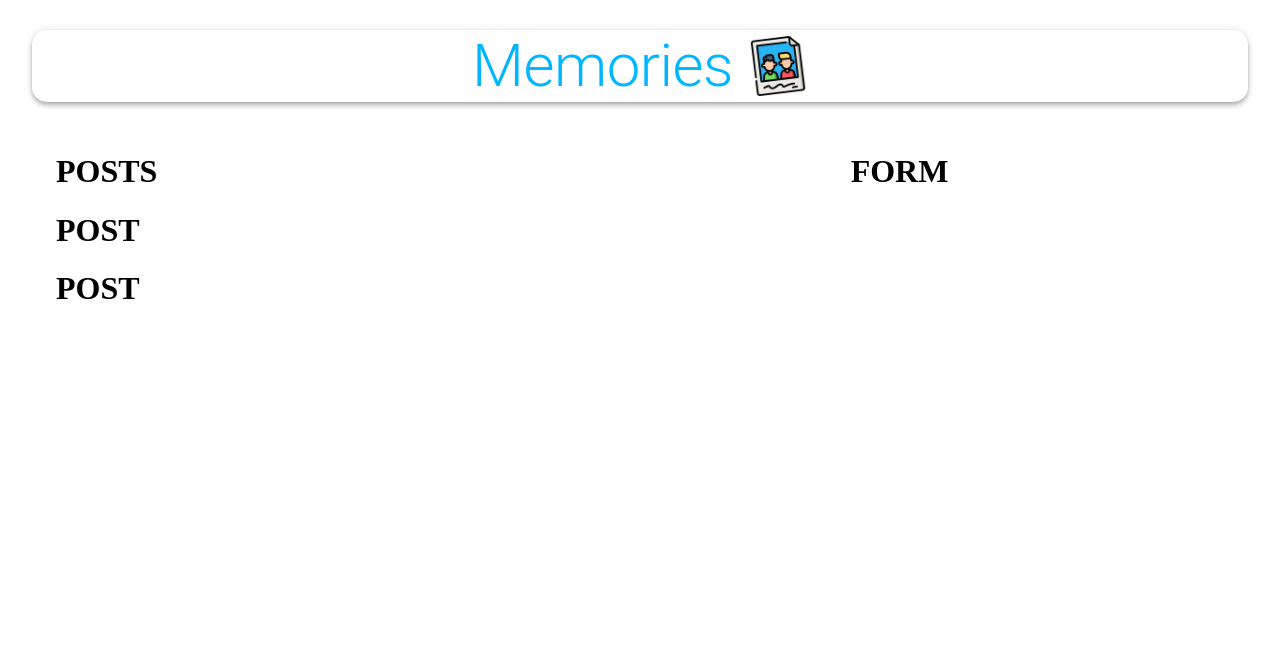
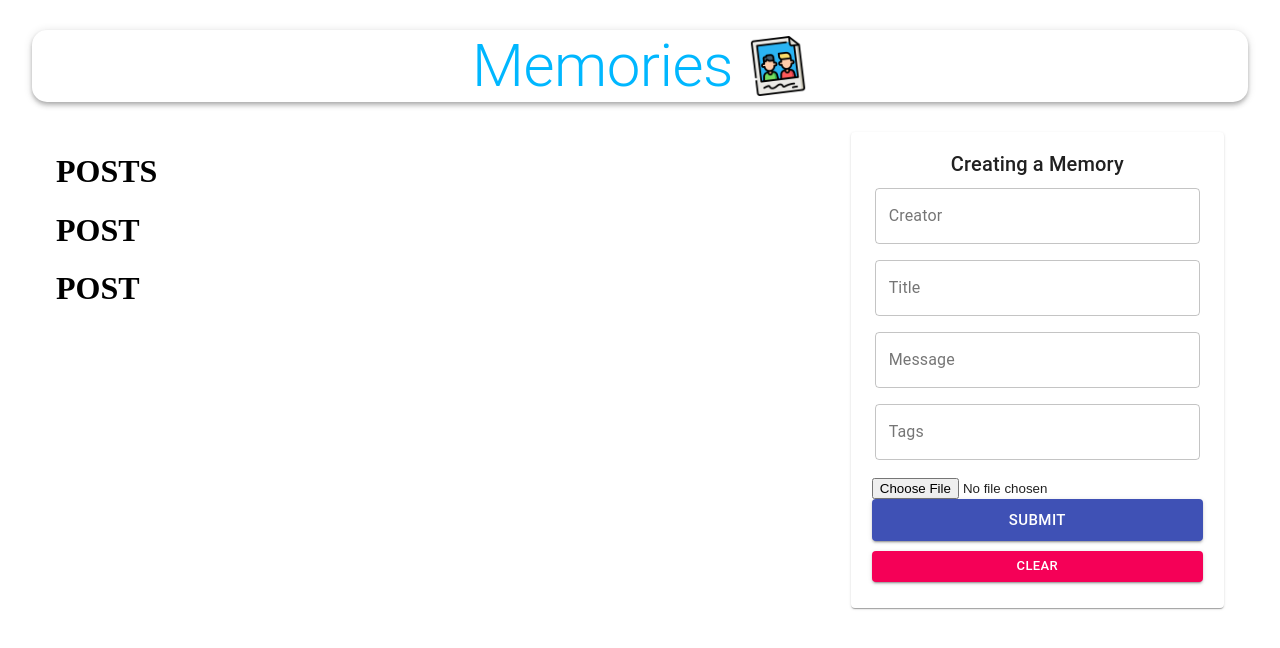
Before and after one commit to Evan977512/memories_project, a React (Create React App) app in the folder client/: page / in a window 1280 px wide. Shown: the top 648 px of the page. Built offline with nearby package versions, Linux system fonts and the light colour scheme; no server answers.

Commit message:
Redux done. but idk :(

```diff
--- a/client/src/components/Form/Form.js
+++ b/client/src/components/Form/Form.js
@@ -1,12 +1,42 @@
-import React from "react";
+import React, { useState } from "react";
+import { TextField, Button, Typography, Paper } from "@material-ui/core";
+import FileBase from "react-file-base64";
+
 import useStyles from "./styles";
 
 function Form() {
+  const [postData, setPostData] = useState({
+    creator: "",
+    title: "",
+    message: "",
+    tags: "",
+    selectedFile: "",
+  });
   const classes = useStyles();
+
+  const handleSubmit = () => {};
+
+  const clear = () => {};
+
   return (
-    <div>
-      <h1>FORM</h1>
-    </div>
+    <Paper className={classes.paper}>
+      <form autoComplete="off" noValidate className={`${classes.root} ${classes.form}`} onSubmit={handleSubmit}>
+        <Typography variant="h6">Creating a Memory</Typography>
+        <TextField name="creator" variant="outlined" label="Creator" fullWidth value={postData.creator} onChange={(e) => setPostData({ ...postData, creator: e.target.value })} />
+        <TextField name="title" variant="outlined" label="Title" fullWidth value={postData.title} onChange={(e) => setPostData({ ...postData, title: e.target.value })} />
+        <TextField name="message" variant="outlined" label="Message" fullWidth value={postData.message} onChange={(e) => setPostData({ ...postData, message: e.target.value })} />
+        <TextField name="tags" variant="outlined" label="Tags" fullWidth value={postData.tags} onChange={(e) => setPostData({ ...postData, tags: e.target.value })} />
+        <div className={classes.fileInput}>
+          <FileBase type="file" multiple={false} onDone={({ base64 }) => setPostData({ ...postData, selectedFile: base64 })} />
+          <Button className={classes.buttonSubmit} variant="contained" color="primary" size="large" type="submit" fullWidth>
+            Submit
+          </Button>
+          <Button variant="contained" color="secondary" size="small" onClick={clear} fullWidth>
+            Clear
+          </Button>
+        </div>
+      </form>
+    </Paper>
   );
 }
 
--- a/client/src/index.js
+++ b/client/src/index.js
@@ -1,5 +1,7 @@
 import React from "react";
 import ReactDOM from "react-dom/client";
+
+// Provider keep track of that store and allow us to access that store from anywhere from anywhere inside of the app
 import { Provider } from "react-redux";
 import { createStore, applyMiddleware, compose } from "redux";
 import thunk from "redux-thunk";
@@ -11,11 +13,11 @@
 
 const root = ReactDOM.createRoot(document.getElementById("root"));
 root.render(
-  <React.StrictMode>
-    <Provider store={store}>
-      <App />
-    </Provider>
-  </React.StrictMode>
+  // <React.StrictMode>
+  <Provider store={store}>
+    <App />
+  </Provider>
+  // </React.StrictMode>
 );
 
 export default App;
--- a/client/src/reducers/posts.js
+++ b/client/src/reducers/posts.js
@@ -1,9 +1,9 @@
 export default (posts = [], action) => {
   switch (action.type) {
-    case "value":
+    case "FETCH_ALL":
       return action.payload;
 
-    case "FETCH_ALL":
+    case "CREATE":
       return posts;
 
     default:
```
